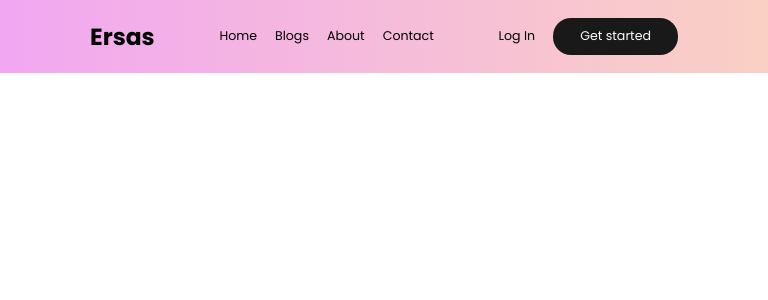
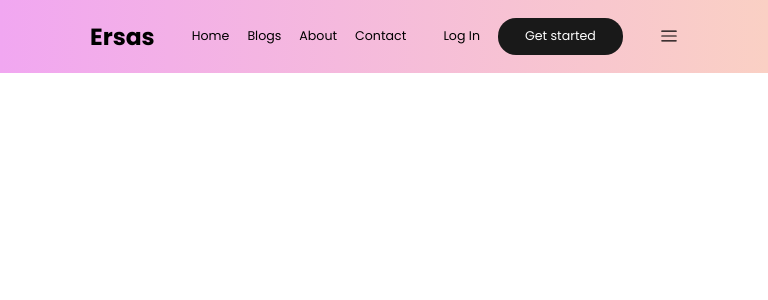
Before and after one commit to Natnael772/ersas, a React (Create React App) app in the folder client/: page / in a window 768 px wide. Shown: the top 300 px of the page. Built offline with nearby package versions, Linux system fonts and the light colour scheme.

Commit message:
Responsiveness

```diff
--- a/client/package.json
+++ b/client/package.json
@@ -8,6 +8,7 @@
     "@testing-library/user-event": "^13.5.0",
     "react": "^18.2.0",
     "react-dom": "^18.2.0",
+    "react-icons": "^4.8.0",
     "react-scripts": "5.0.1",
     "web-vitals": "^2.1.4"
   },
--- a/client/src/components/Nav/Nav.css
+++ b/client/src/components/Nav/Nav.css
@@ -66,11 +66,19 @@ li a {
 .btn-signup:hover {
   background-color: #000;
 }
+.nav-hamburger {
+  font-size: 2rem;
+  display: none;
+}
 
 /* Tablet */
 @media (max-width: 800px) and (min-width: 660px) {
   html {
     font-size: 9px;
+  }
+  .nav-hamburger {
+    display: block;
+    /* align-self:end */
   }
 }
 /* Mobile  */
--- a/client/src/components/Nav/Nav.js
+++ b/client/src/components/Nav/Nav.js
@@ -1,4 +1,17 @@
+import React from "react";
 import "./Nav.css";
+import { facebook, instagram, twitter, cart } from "react-icons/fa";
+import { BsFillCartCheckFill } from "react-icons/bs";
+import { CiSearch } from "react-icons/ci";
+import { FaUserCircle } from "react-icons/fa";
+
+import { AiOutlineShoppingCart } from "react-icons/ai";
+import { BiUser } from "react-icons/bi";
+import { FaUserAlt } from "react-icons/fa";
+import { HiUserCircle } from "react-icons/hi";
+import { RiShieldUserFill } from "react-icons/ri";
+import { RxHamburgerMenu } from "react-icons/rx";
+
 const Nav = () => {
   return (
     <div className="nav-main-container">
@@ -29,6 +42,7 @@ const Nav = () => {
         <button className="btn-login">Log In</button>
         <button className="btn-signup">Get started</button>
       </ul>
+      <RxHamburgerMenu className="nav-hamburger" />
     </div>
   );
 };
```
Also changed, not shown: 1 other file (tests, documents, lock files or other folders).
